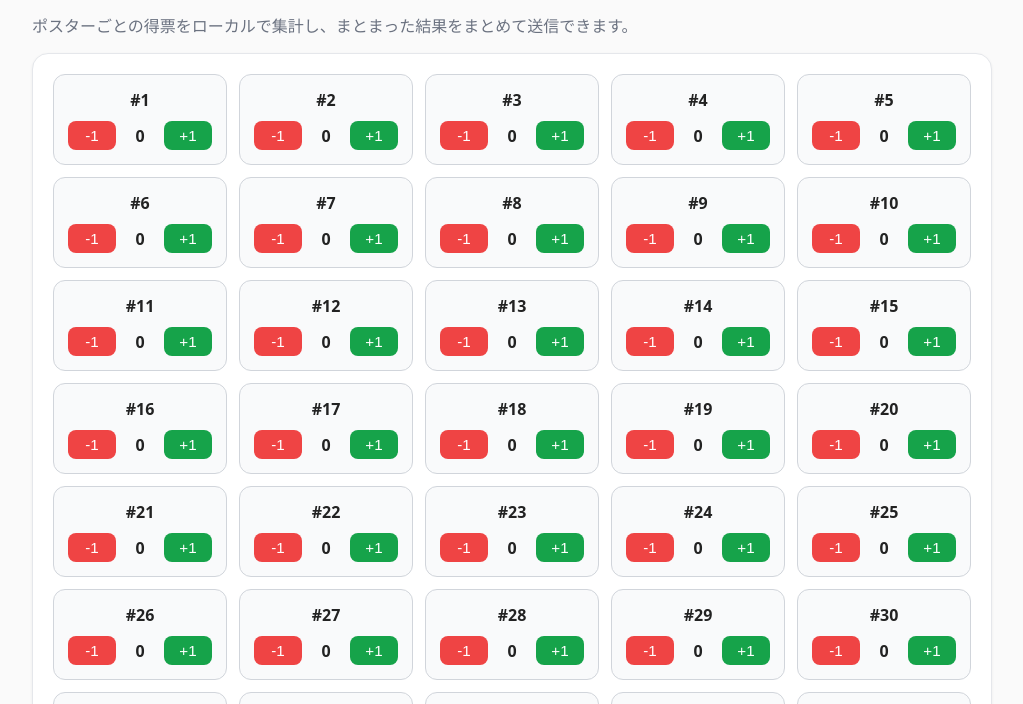
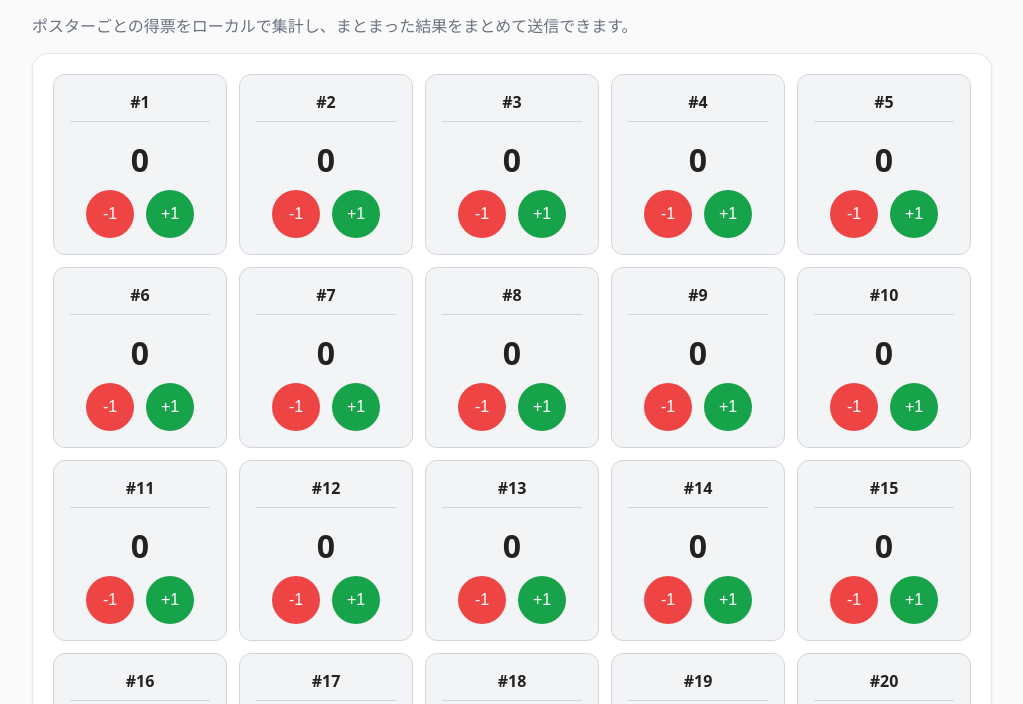
Before and after one commit to moroid/poster-vote-counter, a plain HTML site: page docs/index.html in a window 1280 px wide. Shown: the part 56-760 px from the top of the page, without its empty margins (128-1151 px from the left). Drawn offline with Linux system fonts and the light colour scheme.

Commit message:
UI調整

```diff
--- a/docs/index.html
+++ b/docs/index.html
@@ -17,7 +17,7 @@
     font-size:1rem;padding:10px;border:1px solid #d1d5db;border-radius:8px;box-sizing:border-box;width:100%;background:#fff;
   }
   button{
-    font-size:.95rem;padding:8px 10px;border-radius:8px;box-sizing:border-box;cursor:pointer;border:1px solid #d1d5db;background:#fff;
+    font-size:.95rem;padding:8px 12px;border-radius:10px;box-sizing:border-box;cursor:pointer;border:1px solid #d1d5db;background:#fff;
     transition:background .15s,color .15s,border-color .15s;
   }
   button:disabled{opacity:.6;pointer-events:none;}
@@ -29,12 +29,47 @@
   .counter-btn.plus:hover{background:#15803d;}
   .card{background:#fff;border:1px solid #e5e7eb;border-radius:16px;padding:20px;box-shadow:0 1px 3px rgba(0,0,0,.06);}
   .grid{display:grid;grid-template-columns:repeat(5,minmax(0,1fr));gap:12px;}
-  .poster-card{display:flex;flex-direction:column;align-items:center;gap:10px;padding:14px;border:1px solid #d1d5db;border-radius:12px;background:#f9fafb;}
+  .poster-card{
+    display:flex;
+    flex-direction:column;
+    align-items:center;
+    gap:10px;
+    padding:16px;
+    border:1px solid #d1d5db;
+    border-radius:12px;
+    background:#f3f4f6;
+    transition:background .2s,border-color .2s,color .2s;
+  }
+  .poster-card.positive{
+    background:rgba(37,99,235,.12);
+    border-color:rgba(37,99,235,.4);
+  }
+  .poster-card.negative{
+    background:rgba(239,68,68,.12);
+    border-color:rgba(239,68,68,.4);
+  }
   .poster-card.highlighted{border-color:var(--primary);box-shadow:0 0 0 3px rgba(37,99,235,.15);}
-  .poster-id{font-weight:600;font-size:1rem;}
-  .counter{display:flex;align-items:center;gap:6px;width:100%;justify-content:center;}
-  .counter-btn{flex:0 0 48px;padding:6px 0;}
-  .score{min-width:36px;text-align:center;font-weight:600;font-variant-numeric:tabular-nums;}
+  .poster-id{
+    font-weight:600;
+    font-size:1rem;
+    width:100%;
+    text-align:center;
+    padding-bottom:8px;
+    margin-bottom:8px;
+    border-bottom:1px solid #d1d5db;
+  }
+  .score{display:block;font-size:2rem;font-weight:700;font-variant-numeric:tabular-nums;text-align:center;line-height:1;margin:4px 0;}
+  .counter{display:flex;gap:12px;justify-content:center;width:100%;}
+  .counter-btn{
+    width:clamp(36px,8vw,48px);
+    height:clamp(36px,8vw,48px);
+    display:flex;
+    align-items:center;
+    justify-content:center;
+    border-radius:50%;
+    padding:0;
+    font-size:clamp(.9rem,2.8vw,1rem);
+  }
   .actions{display:flex;gap:12px;margin-top:20px;flex-wrap:wrap;}
   .actions .btn{flex:1 1 200px;}
   .btn.primary.submit{width:auto;}
@@ -91,9 +126,9 @@ function buildGrid() {
     cells.push(`
       <div class="poster-card${highlight ? ' highlighted' : ''}" data-poster="${posterId}">
         <div class="poster-id">#${posterId}</div>
+        <span class="score" id="score-${posterId}">0</span>
         <div class="counter">
           <button type="button" class="btn counter-btn minus" data-delta="-1" data-poster="${posterId}">-1</button>
-          <span class="score" id="score-${posterId}">0</span>
           <button type="button" class="btn counter-btn plus" data-delta="1" data-poster="${posterId}">+1</button>
         </div>
       </div>
@@ -119,7 +154,20 @@ function getClientId() {
 
 function updateScoreDisplay(posterId) {
   const el = document.getElementById(`score-${posterId}`);
-  if (el) el.textContent = scores[posterId - 1];
+  if (!el) return;
+
+  const value = scores[posterId - 1];
+  el.textContent = value;
+
+  const card = el.closest('.poster-card');
+  if (!card) return;
+
+  card.classList.remove('positive', 'negative');
+  if (value > 0) {
+    card.classList.add('positive');
+  } else if (value < 0) {
+    card.classList.add('negative');
+  }
 }
 
 function handleGridClick(event) {
@@ -139,7 +187,11 @@ function handleGridClick(event) {
 
 function resetScores() {
   scores.fill(0);
-  document.querySelectorAll('.score').forEach(el => { el.textContent = '0'; });
+  document.querySelectorAll('.score').forEach(el => {
+    el.textContent = '0';
+    const card = el.closest('.poster-card');
+    if (card) card.classList.remove('positive', 'negative');
+  });
 }
 
 function enqueue(payload) {
@@ -297,8 +349,6 @@ document.addEventListener('DOMContentLoaded', () => {
   document.getElementById('posterGrid').addEventListener('click', handleGridClick);
   document.getElementById('submitBtn').addEventListener('click', submitScores);
   document.getElementById('resetBtn').addEventListener('click', resetAll);
-  window.addEventListener('online', flushQueue);
-  flushQueue();
 
   if (
     Number.isInteger(highlightedPoster) &&
```
